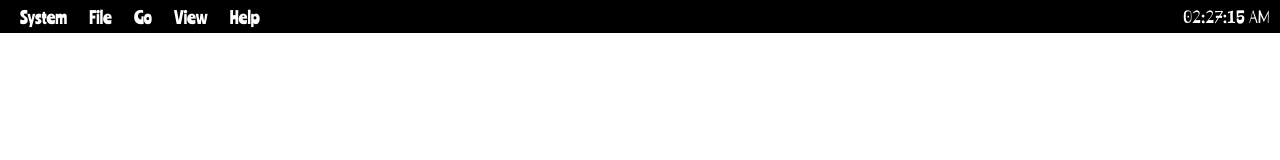
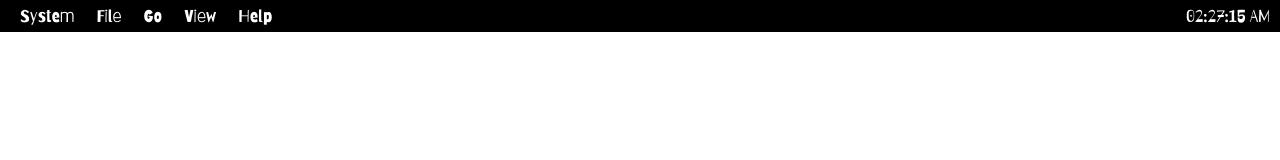
Before and after one commit to kamalkdolikay/desktop-kd, a React (Vite) app: page / in a window 1280 px wide. Shown: the top 160 px of the page. Built offline with nearby package versions, Linux system fonts and the light colour scheme.

Commit message:
update(menu-bar): change clock font

```diff
--- a/src/ui/menu-bar/styles/menu-bar.module.css
+++ b/src/ui/menu-bar/styles/menu-bar.module.css
@@ -19,7 +19,7 @@
   position: relative;
   padding: 6px 10px;
   cursor: pointer;
-  font-family: var(--font-dialog-title);
+  font-family: var(--font-secondary);
 }
 
 /* .menu-bar__item:focus {
@@ -71,11 +71,6 @@
 }
 
 .menu-bar__time {
-  font-weight: bold;
-  font-family: var(--font-senary);
+  font-family: var(--font-quaternary);
   padding: var(--spacing-sm);
 }
-
-.menu-bar__clock {
-  font-size: 1.1rem;
-}
```
